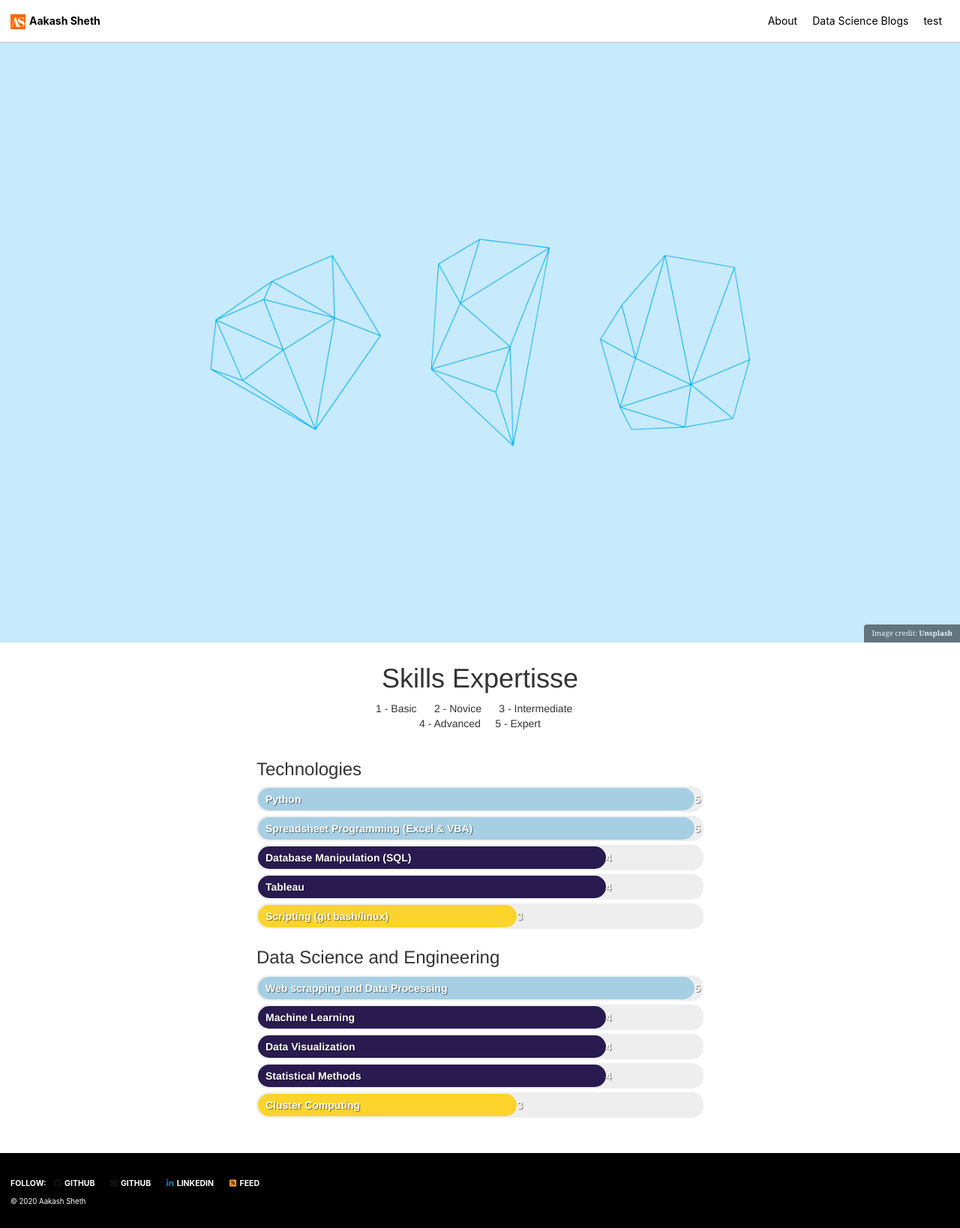
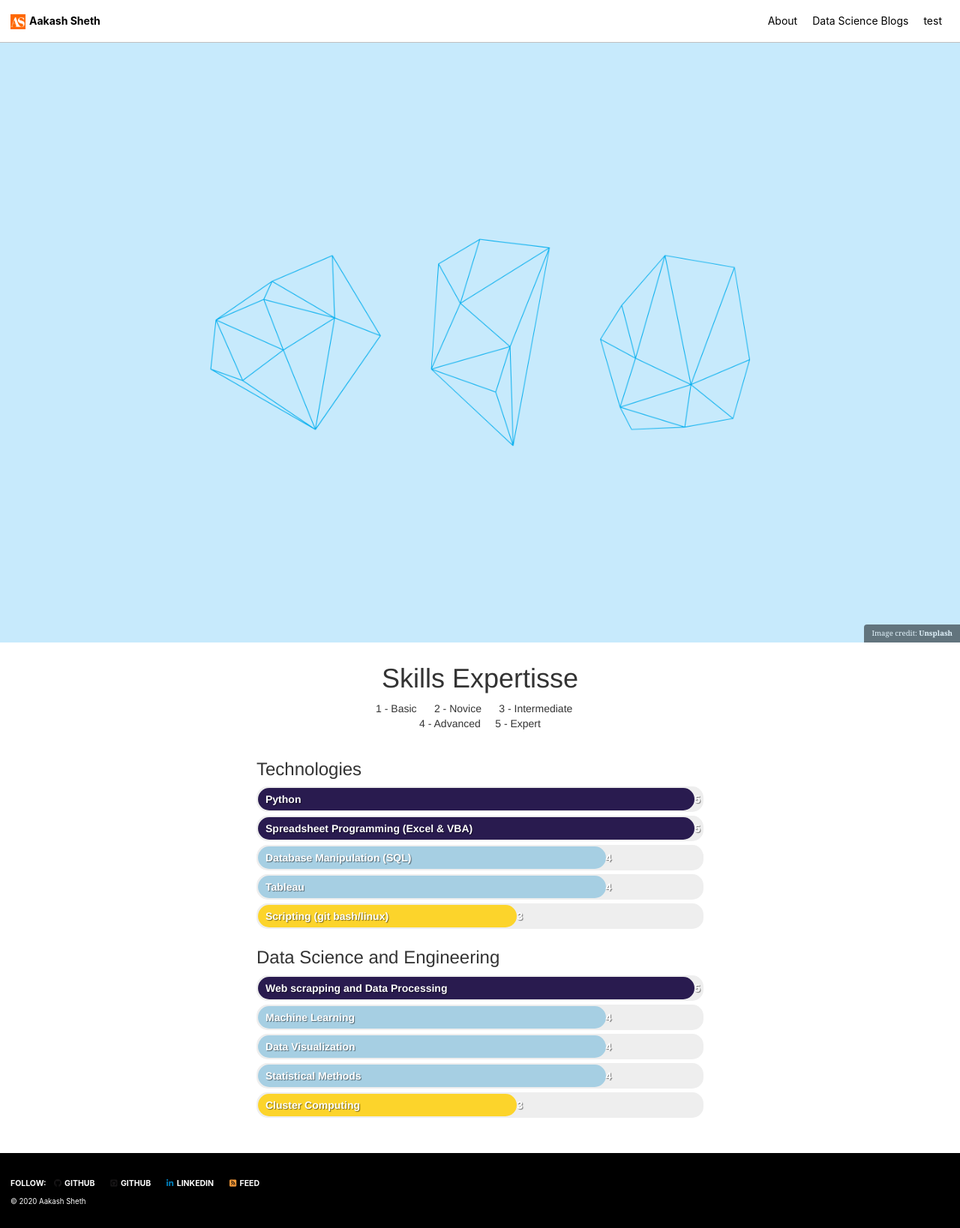
Before and after one commit to aakash-sheth/aakash-sheth.github.io, a Jekyll site: the page built from index.html, in a window 1280 px wide. Shown: the whole page at 75% size. Built offline with Jekyll 4.4.1, drawn with Linux system fonts in a browser that asks for light colours; cached includes are drawn as plain includes; nearby versions of some CDN libraries; the list of posts is cut into pages by our own code.

Commit message:
skill bar test

```diff
--- a/index.html
+++ b/index.html
@@ -98,18 +98,18 @@ header:
 
 <div class="container">
         <h3>Technologies</h3>
-        <div class="bar back expert" data-skill="Python">5</div>
-        <div class="bar back expert" data-skill="Spreadsheet Programming (Excel & VBA)">5</div>
-        <div class="bar front advanced" data-skill="Database Manipulation (SQL)">4</div>
-        <div class="bar front advanced" data-skill="Tableau">4</div>
+        <div class="bar front expert" data-skill="Python">5</div>
+        <div class="bar front expert" data-skill="Spreadsheet Programming (Excel & VBA)">5</div>
+        <div class="bar back advanced" data-skill="Database Manipulation (SQL)">4</div>
+        <div class="bar back advanced" data-skill="Tableau">4</div>
         <div class="bar intermediate" data-skill="Scripting (git bash/linux)">3</div>
   </div>
   <div class="container">
       <h3>Data Science and Engineering</h3>
-      <div class="bar back expert" data-skill="Web scrapping and Data Processing">5</div>
-      <div class="bar front advanced" data-skill="Machine Learning">4</div>
-      <div class="bar front advanced" data-skill="Data Visualization">4</div>
-      <div class="bar front advanced" data-skill="Statistical Methods">4</div>
+      <div class="bar front expert" data-skill="Web scrapping and Data Processing">5</div>
+      <div class="bar back advanced" data-skill="Machine Learning">4</div>
+      <div class="bar back advanced" data-skill="Data Visualization">4</div>
+      <div class="bar back advanced" data-skill="Statistical Methods">4</div>
       <div class="bar intermediate" data-skill="Cluster Computing">3</div>
 </div>
 </section>
```
